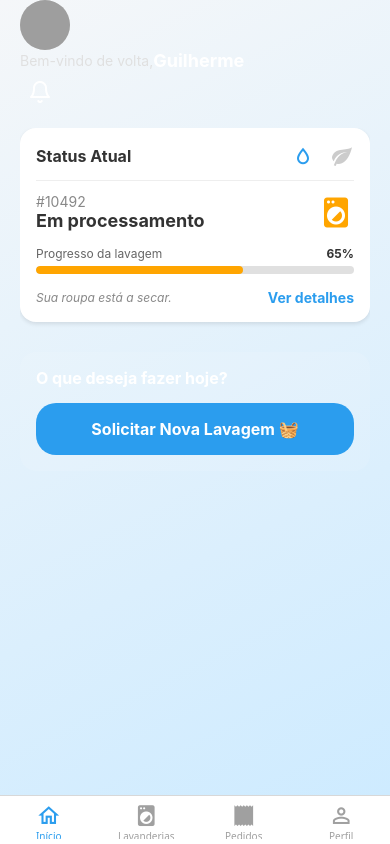
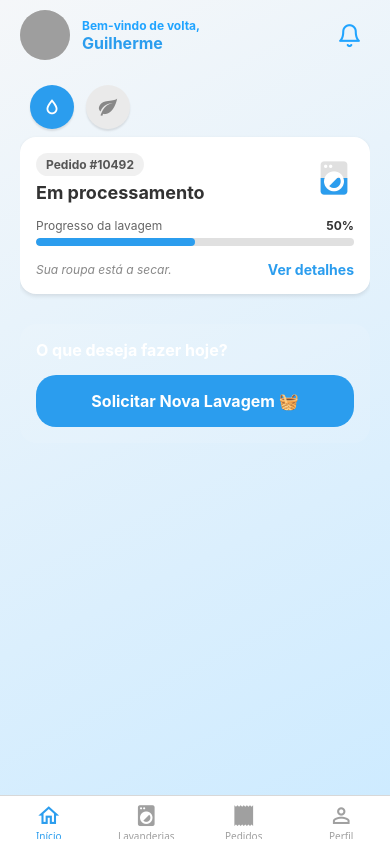
Before and after one commit to GuilhermeVianadeSouza/semprelimpa-mobile, a React Native app: screen /AreaLogada in a window 390 px wide. Built offline with nearby package versions, Linux system fonts and the light colour scheme; grey boxes are pictures that could not be loaded.

Commit message:
realizando a criacao da tela home principal

```diff
--- a/src/components/tela-home/CardDashboard.tsx
+++ b/src/components/tela-home/CardDashboard.tsx
@@ -4,19 +4,21 @@ import { MaterialCommunityIcons } from '@expo/vector-icons';
 import { colors } from '../../theme/colors'; // Ajuste o caminho
 
 interface CardDashboardProps {
-    // Dados da Gota (Pedido)
+    // Dados da Gota
     numeroPedido: string;
     statusTexto: string;
-    progresso: number; // de 0 a 100
+    progresso: number;
     mensagem: string;
     onVerDetalhes: () => void;
 
-    // Dados da Folha (Economia)
+    // Dados da Folha (Agora com espaço para Litros/kW e Valor em R$)
     cestosLavados: number;
-    reaisEconomizados: string;
-    economiaAgua: string;
-    economiaEnergia: string;
-    economiaInsumos: string;
+    reaisEconomizadosTotais: string;
+    economiaAguaVolume: string; // Ex: "45L"
+    economiaAguaReais: string;  // Ex: "R$ 4,50"
+    economiaEnergiaKw: string;  // Ex: "2.1 kWh"
+    economiaEnergiaReais: string; // Ex: "R$ 2,00"
+    economiaInsumosReais: string; // Ex: "R$ 8,00"
     tempoPoupado: string;
 }
 
@@ -27,70 +29,80 @@ export default function CardDashboard({
     mensagem,
     onVerDetalhes,
     cestosLavados,
-    reaisEconomizados,
-    economiaAgua,
-    economiaEnergia,
-    economiaInsumos,
+    reaisEconomizadosTotais,
+    economiaAguaVolume,
+    economiaAguaReais,
+    economiaEnergiaKw,
+    economiaEnergiaReais,
+    economiaInsumosReais,
     tempoPoupado
 }: CardDashboardProps) {
 
-    // Estado que controla qual aba está ativa ('gota' ou 'folha')
     const [abaAtiva, setAbaAtiva] = useState<'gota' | 'folha'>('gota');
 
-    // Função que muda a cor da máquina baseada na %
-    const getCorMaquina = (valor: number) => {
-        if (valor < 40) return '#FF4C4C'; // Vermelho (início)
-        if (valor < 80) return '#FFA500'; // Laranja (metade)
-        return '#28A745'; // Verde (quase/pronto)
-    };
+    return (
+        <View style={styles.containerGeral}>
 
-    return (
-        <View style={styles.cardContainer}>
-
-            {/* CABEÇALHO DO CARD (Título e os 2 Botões de Toggle) */}
-            <View style={styles.header}>
-                <Text style={styles.tituloHeader}>
-                    {abaAtiva === 'gota' ? 'Status Atual' : 'Impacto Sustentável'}
-                </Text>
-
-                <View style={styles.toggleContainer}>
-                    <TouchableOpacity onPress={() => setAbaAtiva('gota')} style={styles.iconBtn}>
+            {/* 1. ÍCONES CIRCULARES FLUTUANTES ACIMA DO CARD E À ESQUERDA */}
+            <View style={styles.containerAbas}>
+                <TouchableOpacity
+                    onPress={() => setAbaAtiva('gota')}
+                    style={[styles.abaCirculo, abaAtiva === 'gota' && { backgroundColor: colors.primary || '#0056b3' }]}
+                >
                     <MaterialCommunityIcons
                         name="water-outline"
-                            size={24}
-                            color={abaAtiva === 'gota' ? colors.primary || '#0056b3' : '#CCC'}
+                        size={22}
+                        color={abaAtiva === 'gota' ? '#FFF' : '#888'}
                     />
                 </TouchableOpacity>
 
-                    <TouchableOpacity onPress={() => setAbaAtiva('folha')} style={styles.iconBtn}>
+                <TouchableOpacity
+                    onPress={() => setAbaAtiva('folha')}
+                    style={[styles.abaCirculo, abaAtiva === 'folha' && { backgroundColor: '#28A745' }]}
+                >
                     <MaterialCommunityIcons
                         name="leaf"
-                            size={24}
-                            color={abaAtiva === 'folha' ? '#28A745' : '#CCC'}
+                        size={22}
+                        color={abaAtiva === 'folha' ? '#FFF' : '#888'}
                     />
                 </TouchableOpacity>
             </View>
-            </View>
 
-            {/* LINHA DIVISÓRIA */}
-            <View style={styles.linhaDivisoria} />
+            {/* 2. O CORPO DO CARD PRINCIPAL */}
+            <View style={styles.cardBranco}>
 
                 {/* ========================================== */}
-            {/* RENDERIZAÇÃO DA ABA GOTA (STATUS DO PEDIDO)*/}
+                {/* ABA GOTA: STATUS DO PEDIDO                 */}
                 {/* ========================================== */}
                 {abaAtiva === 'gota' && (
                     <View style={styles.conteudo}>
 
                         <View style={styles.linhaStatus}>
                             <View>
-                            <Text style={styles.numeroPedido}>#{numeroPedido}</Text>
+                                {/* TEXTO DO PEDIDO DENTRO DE UMA VIEW ARREDONDADA */}
+                                <View style={styles.badgePedido}>
+                                    <Text style={styles.textoBadge}>Pedido #{numeroPedido}</Text>
+                                </View>
                                 <Text style={styles.statusTexto}>{statusTexto}</Text>
                             </View>
+
+                            {/* MÁQUINA DE LAVAR QUE ENCHE */}
+                            <View style={styles.containerIconeMaquina}>
                                 <MaterialCommunityIcons
                                     name="washing-machine"
-                            size={36}
-                            color={getCorMaquina(progresso)}
+                                    size={40}
+                                    color="#E0E0E0"
+                                    style={styles.iconeFundo}
                                 />
+                                <View style={[styles.mascaraCorte, { height: `${progresso}%` }]}>
+                                    <MaterialCommunityIcons
+                                        name="washing-machine"
+                                        size={40}
+                                        color={colors.primary || '#0056b3'}
+                                        style={styles.iconeFrente}
+                                    />
+                                </View>
+                            </View>
                         </View>
 
                         <View style={styles.linhaProgressoTxt}>
@@ -98,9 +110,13 @@ export default function CardDashboard({
                             <Text style={styles.textoPorcentagem}>{progresso}%</Text>
                         </View>
 
-                    {/* A BARRA DE PROGRESSO MÁGICA */}
                         <View style={styles.barraFundo}>
-                        <View style={[styles.barraPreenchida, { width: `${progresso}%`, backgroundColor: getCorMaquina(progresso) }]} />
+                            <View
+                                style={[
+                                    styles.barraPreenchida,
+                                    { width: `${progresso}%`, backgroundColor: colors.primary || '#0056b3' }
+                                ]}
+                            />
                         </View>
 
                         <View style={styles.linhaRodapeGota}>
@@ -114,108 +130,167 @@ export default function CardDashboard({
                 )}
 
                 {/* ========================================== */}
-            {/* RENDERIZAÇÃO DA ABA FOLHA (ECONOMIA)       */}
+                {/* ABA FOLHA: LISTA VERTICAL DE IMPACTO       */}
                 {/* ========================================== */}
                 {abaAtiva === 'folha' && (
                     <View style={styles.conteudo}>
 
-                    <Text style={styles.textoBaseado}>
-                        Baseado em {cestosLavados} cestos lavados
+                        <Text style={styles.textoBaseado}>Baseado em {cestosLavados} cestos lavados</Text>
+                        <Text style={styles.textoDinheiro}>
+                            R$ {reaisEconomizadosTotais} <Text style={styles.textoDinheiroSub}>economizados</Text>
                         </Text>
 
-                    <Text style={styles.textoDinheiro}>
-                        R$ {reaisEconomizados} <Text style={styles.textoDinheiroSub}>economizados</Text>
-                    </Text>
+                        <View style={styles.listaVertical}>
 
-                    <View style={styles.gridEconomia}>
-                        {/* Água */}
-                        <View style={styles.itemEconomia}>
+                            {/* LINHA: ÁGUA */}
+                            <View style={styles.itemLinha}>
+                                <View style={styles.itemEsquerda}>
+                                    <View style={[styles.iconeFundoItem, { backgroundColor: 'rgba(0,162,232,0.1)' }]}>
                                         <MaterialCommunityIcons name="water" size={20} color="#00A2E8" />
-                            <Text style={styles.valorEconomia}>{economiaAgua}</Text>
-                            <Text style={styles.labelEconomia}>Água/Esgoto</Text>
+                                    </View>
+                                    <Text style={styles.labelLinha}>Água e Esgoto</Text>
+                                </View>
+                                <View style={styles.itemDireita}>
+                                    <Text style={styles.valorVolume}>{economiaAguaVolume}</Text>
+                                    <Text style={styles.valorReais}>≈ {economiaAguaReais}</Text>
+                                </View>
                             </View>
 
-                        {/* Energia */}
-                        <View style={styles.itemEconomia}>
-                            <MaterialCommunityIcons name="lightning-bolt" size={20} color="#FFD700" />
-                            <Text style={styles.valorEconomia}>{economiaEnergia}</Text>
-                            <Text style={styles.labelEconomia}>Energia</Text>
+                            {/* LINHA: ENERGIA */}
+                            <View style={styles.itemLinha}>
+                                <View style={styles.itemEsquerda}>
+                                    <View style={[styles.iconeFundoItem, { backgroundColor: 'rgba(255,215,0,0.1)' }]}>
+                                        <MaterialCommunityIcons name="lightning-bolt" size={20} color="#FFB800" />
+                                    </View>
+                                    <Text style={styles.labelLinha}>Energia Elétrica</Text>
+                                </View>
+                                <View style={styles.itemDireita}>
+                                    <Text style={styles.valorVolume}>{economiaEnergiaKw}</Text>
+                                    <Text style={styles.valorReais}>≈ {economiaEnergiaReais}</Text>
+                                </View>
                             </View>
 
-                        {/* Insumos */}
-                        <View style={styles.itemEconomia}>
+                            {/* LINHA: INSUMOS */}
+                            <View style={styles.itemLinha}>
+                                <View style={styles.itemEsquerda}>
+                                    <View style={[styles.iconeFundoItem, { backgroundColor: 'rgba(255,105,180,0.1)' }]}>
                                         <MaterialCommunityIcons name="molecule" size={20} color="#FF69B4" />
-                            <Text style={styles.valorEconomia}>{economiaInsumos}</Text>
-                            <Text style={styles.labelEconomia}>Insumos</Text>
+                                    </View>
+                                    <Text style={styles.labelLinha}>Insumos de Lavagem</Text>
+                                </View>
+                                <View style={styles.itemDireita}>
+                                    <Text style={styles.valorVolume}>-</Text>
+                                    <Text style={styles.valorReais}>≈ {economiaInsumosReais}</Text>
+                                </View>
                             </View>
 
-                        {/* Tempo (Destaque) */}
-                        <View style={styles.itemEconomia}>
+                            {/* LINHA: TEMPO (DESTAQUE) */}
+                            <View style={[styles.itemLinha, { borderBottomWidth: 0 }]}>
+                                <View style={styles.itemEsquerda}>
+                                    <View style={[styles.iconeFundoItem, { backgroundColor: 'rgba(40,167,69,0.1)' }]}>
                                         <MaterialCommunityIcons name="clock-outline" size={20} color="#28A745" />
-                            <Text style={[styles.valorEconomia, { color: '#28A745' }]}>{tempoPoupado}</Text>
-                            <Text style={styles.labelEconomia}>Horas Livres</Text>
+                                    </View>
+                                    <Text style={[styles.labelLinha, { fontWeight: 'bold' }]}>Tempo Poupado</Text>
+                                </View>
+                                <View style={styles.itemDireita}>
+                                    <Text style={[styles.valorReais, { color: '#28A745', fontWeight: 'bold', fontSize: 16 }]}>
+                                        {tempoPoupado}
+                                    </Text>
                                 </View>
                             </View>
 
                         </View>
+                    </View>
                 )}
 
+            </View>
         </View>
     );
 }
 
 const styles = StyleSheet.create({
-    cardContainer: {
+    containerGeral: {
+        width: '100%',
+        marginBottom: 20,
+    },
+    // --- ESTILOS DAS ABAS FLUTUANTES ---
+    containerAbas: {
+        flexDirection: 'row',
+        paddingLeft: 10,
+        marginBottom: 8, // Dá um pequeno respiro antes do card branco começar
+    },
+    abaCirculo: {
+        width: 44,
+        height: 44,
+        borderRadius: 22,
+        backgroundColor: '#EAEAEA',
+        justifyContent: 'center',
+        alignItems: 'center',
+        marginRight: 12,
+        elevation: 3, // Sombrinha suave nas abas
+        shadowColor: '#000',
+        shadowOffset: { width: 0, height: 2 },
+        shadowOpacity: 0.1,
+        shadowRadius: 2,
+    },
+    // --- ESTILOS DO CARD BRANCO ---
+    cardBranco: {
         backgroundColor: '#FFFFFF',
         borderRadius: 16,
         padding: 16,
         width: '100%',
-        elevation: 5, // Sombra Android
-        shadowColor: '#000', // Sombra iOS
+        elevation: 5,
+        shadowColor: '#000',
         shadowOffset: { width: 0, height: 2 },
         shadowOpacity: 0.1,
         shadowRadius: 4,
-        marginBottom: 20,
-    },
-    header: {
-        flexDirection: 'row',
-        justifyContent: 'space-between',
-        alignItems: 'center',
-    },
-    tituloHeader: {
-        fontSize: 16,
-        fontWeight: 'bold',
-        color: '#333',
-    },
-    toggleContainer: {
-        flexDirection: 'row',
-    },
-    iconBtn: {
-        marginLeft: 15,
-    },
-    linhaDivisoria: {
-        height: 1,
-        backgroundColor: '#EEEEEE',
-        marginVertical: 12,
     },
     conteudo: {
         width: '100%',
     },
-    // --- ESTILOS DA GOTA ---
+    // --- ESTILOS DA GOTA (PEDIDO) ---
     linhaStatus: {
         flexDirection: 'row',
         justifyContent: 'space-between',
         alignItems: 'center',
         marginBottom: 15,
     },
-    numeroPedido: {
-        fontSize: 14,
-        color: '#888',
+    badgePedido: {
+        backgroundColor: 'rgba(0,0,0,0.06)',
+        paddingHorizontal: 10,
+        paddingVertical: 4,
+        borderRadius: 12,
+        alignSelf: 'flex-start',
+        marginBottom: 6,
+    },
+    textoBadge: {
+        fontSize: 12,
+        fontWeight: 'bold',
+        color: '#555',
     },
     statusTexto: {
         fontSize: 18,
         fontWeight: 'bold',
         color: '#333',
+    },
+    containerIconeMaquina: {
+        width: 40,
+        height: 40,
+        justifyContent: 'flex-end',
+    },
+    iconeFundo: {
+        position: 'absolute',
+        bottom: 0,
+    },
+    mascaraCorte: {
+        width: 40,
+        position: 'absolute',
+        bottom: 0,
+        overflow: 'hidden',
+    },
+    iconeFrente: {
+        position: 'absolute',
+        bottom: 0,
     },
     linhaProgressoTxt: {
         flexDirection: 'row',
@@ -235,7 +310,7 @@ const styles = StyleSheet.create({
         height: 8,
         backgroundColor: '#E0E0E0',
         borderRadius: 4,
-        overflow: 'hidden', // Faz a barra de dentro não vazar pelas bordas arredondadas
+        overflow: 'hidden',
         marginBottom: 15,
     },
     barraPreenchida: {
@@ -257,7 +332,7 @@ const styles = StyleSheet.create({
         fontWeight: 'bold',
         color: colors.primary || '#0056b3',
     },
-    // --- ESTILOS DA FOLHA ---
+    // --- ESTILOS DA FOLHA (VERTICAL) ---
     textoBaseado: {
         fontSize: 12,
         color: '#888',
@@ -274,24 +349,44 @@ const styles = StyleSheet.create({
         fontWeight: 'normal',
         color: '#666',
     },
-    gridEconomia: {
+    listaVertical: {
+        width: '100%',
+    },
+    itemLinha: {
         flexDirection: 'row',
         justifyContent: 'space-between',
-        flexWrap: 'wrap', // Permite que os itens quebrem a linha se não couberem
+        alignItems: 'center',
+        paddingVertical: 12,
+        borderBottomWidth: 1,
+        borderBottomColor: '#F0F0F0',
     },
-    itemEconomia: {
+    itemEsquerda: {
+        flexDirection: 'row',
         alignItems: 'center',
-        width: '23%', // Quase 1/4 do espaço para cada ícone
     },
-    valorEconomia: {
-        fontSize: 12,
+    iconeFundoItem: {
+        width: 32,
+        height: 32,
+        borderRadius: 8,
+        justifyContent: 'center',
+        alignItems: 'center',
+        marginRight: 10,
+    },
+    labelLinha: {
+        fontSize: 14,
+        color: '#444',
+    },
+    itemDireita: {
+        alignItems: 'flex-end',
+    },
+    valorVolume: {
+        fontSize: 13,
         fontWeight: 'bold',
         color: '#333',
-        marginTop: 4,
     },
-    labelEconomia: {
-        fontSize: 10,
+    valorReais: {
+        fontSize: 12,
         color: '#888',
-        textAlign: 'center',
+        marginTop: 2,
     }
 });
--- a/src/components/tela-home/HeaderHome.tsx
+++ b/src/components/tela-home/HeaderHome.tsx
@@ -18,13 +18,13 @@ export default function HeaderHome({
     const imagemPadrao = 'https://cdn-icons-png.flaticon.com/512/149/149071.png'
 
     return (
-        <View>
-            <View>
+        <View style={styles.container}>
+            <View style= {styles.perfilContainer}>
                 <Image
                 source={{uri: urlFotoPerfil ? urlFotoPerfil : imagemPadrao}}
                 style={styles.imagemPerfil}
                 />
-                <View style={styles.perfilContainer}>
+                <View style={styles.textosContainer}>
                     <Text style={styles.saudacao}>{textos.home.bemvindo},</Text>
                     <Text style={styles.nome} numberOfLines={1}>
                         {nomeUsuario}
@@ -37,7 +37,7 @@ export default function HeaderHome({
                 onPress={onPressNotificacao}
                 activeOpacity={0.7}
             >
-                <Feather name="bell" size={24} color={colors.defaultText || "#FFF"}/>
+                <Feather name="bell" size={25} color={colors.iconAndTextSelectColor || "#FFF"}/>
             </TouchableOpacity>
         </View>
     )
@@ -67,13 +67,14 @@ const styles = StyleSheet.create({
         flex: 1,
     },
     saudacao: {
-        fontSize: 14,
-        color: '#E0E0E0',
+        fontSize: 12,
+        color: colors.iconAndTextSelectColor,
+        fontWeight: 'bold'
     },
     nome: {
-        fontSize: 18,
+        fontSize: 16,
         fontWeight: 'bold',
-        color: '#FFFFFF',
+        color: colors.primary,
     },
     botaoNotificacao: {
         padding: 8,
--- a/src/screens/HomeScreen.tsx
+++ b/src/screens/HomeScreen.tsx
@@ -49,16 +49,18 @@ export function HomeScreen() {
                     // Dados do Pedido Atual (Aba Gota)
                     numeroPedido="10492"
                     statusTexto="Em processamento"
-                    progresso={65} // Teste mudar para 20 ou 95 para ver a máquina mudar de cor!
+                    progresso={50} // Teste mudar para 20 ou 95 para ver a máquina mudar de cor!
                     mensagem="Sua roupa está a secar."
                     onVerDetalhes={lidarComDetalhesPedido}
 
                     // Dados de Impacto (Aba Folha)
                     cestosLavados={2}
-                    reaisEconomizados="32,50"
-                    economiaAgua="45L"
-                    economiaEnergia="2.1 kWh"
-                    economiaInsumos="R$ 8"
+                    reaisEconomizadosTotais="32,50"
+                    economiaAguaVolume="45 Litros"
+                    economiaAguaReais="R$ 4,50"
+                    economiaEnergiaKw="2.1 kWh"
+                    economiaEnergiaReais="R$ 2,00"
+                    economiaInsumosReais="R$ 8,00"
                     tempoPoupado="3h 30m"
                 />
 
```
Lines whose indentation alone changed are shown as unchanged.
